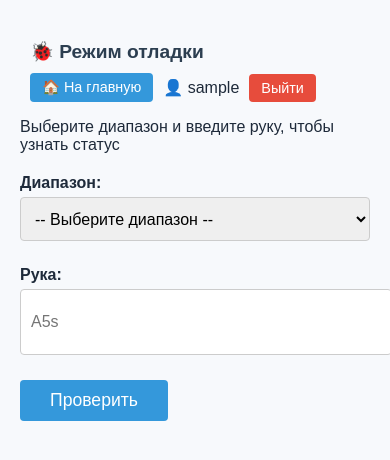
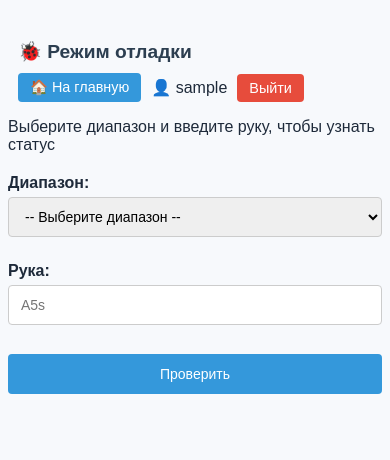
Before and after one commit to MartinIJL7/Poker-charts-trainer, a Flask app: page /debug in a window 390 px wide. Shown: the top 460 px of the page. Run offline with Flask 3, Linux system fonts and the light colour scheme; the visitor is signed in with stand-in values (Sample User, id 1); data comes from the database, SQL or seed files in the repository.

Commit message:
style(debug): make debug page mobile-friendly with consistent inputs

```diff
--- a/templates/debug.html
+++ b/templates/debug.html
@@ -2,6 +2,80 @@
 {% block title %}Режим отладки{% endblock %}
 {% block header %}🐞 Режим отладки{% endblock %}
 {% block body_class %}narrow-page{% endblock %}
+
+{% block extra_css %}
+<style>
+    /* ============================================================
+       debug.css – responsive styles for debug page
+       ============================================================ */
+
+    /* ----- Mobile adjustments (up to 640px) ----- */
+    @media screen and (max-width: 640px) {
+        /* Override narrow-page max-width and padding */
+        body.narrow-page {
+            max-width: 100%;
+            padding: 0 12px;
+        }
+
+        /* Make form elements full-width and touch-friendly */
+        form {
+            display: flex;
+            flex-direction: column;
+            gap: 18px;
+        }
+
+        form select,
+        form input[type="text"] {
+            width: 100% !important;
+            height: 44px !important;
+            font-size: 16px !important;    /* prevents iOS zoom */
+            padding: 8px 12px !important;
+            box-sizing: border-box !important;
+            border: 1px solid #ccc !important;
+            border-radius: 4px !important;
+        }
+
+        form button[type="submit"] {
+            width: 100% !important;
+            height: 44px !important;
+            font-size: 16px !important;
+            padding: 0 20px !important;
+            align-self: stretch !important;
+            box-sizing: border-box !important;
+            margin-top: 4px;
+        }
+
+        /* Result box spacing */
+        .result-box {
+            padding: 12px !important;
+            margin-top: 15px !important;
+        }
+
+        .result-box p {
+            word-break: break-word;
+        }
+    }
+
+    /* Extra small screens (under 400px) – reduce font sizes */
+    @media screen and (max-width: 400px) {
+        body.narrow-page {
+            padding: 0 8px;
+        }
+
+        form select,
+        form input[type="text"] {
+            font-size: 14px !important;
+            height: 40px !important;
+        }
+
+        form button[type="submit"] {
+            font-size: 14px !important;
+            height: 40px !important;
+        }
+    }
+</style>
+{% endblock %}
+
 {% block content %}
     <p style="margin-bottom: 20px;">Выберите диапазон и введите руку, чтобы узнать статус</p>
     <form method="post" style="display: flex; flex-direction: column; gap: 25px;">
```
